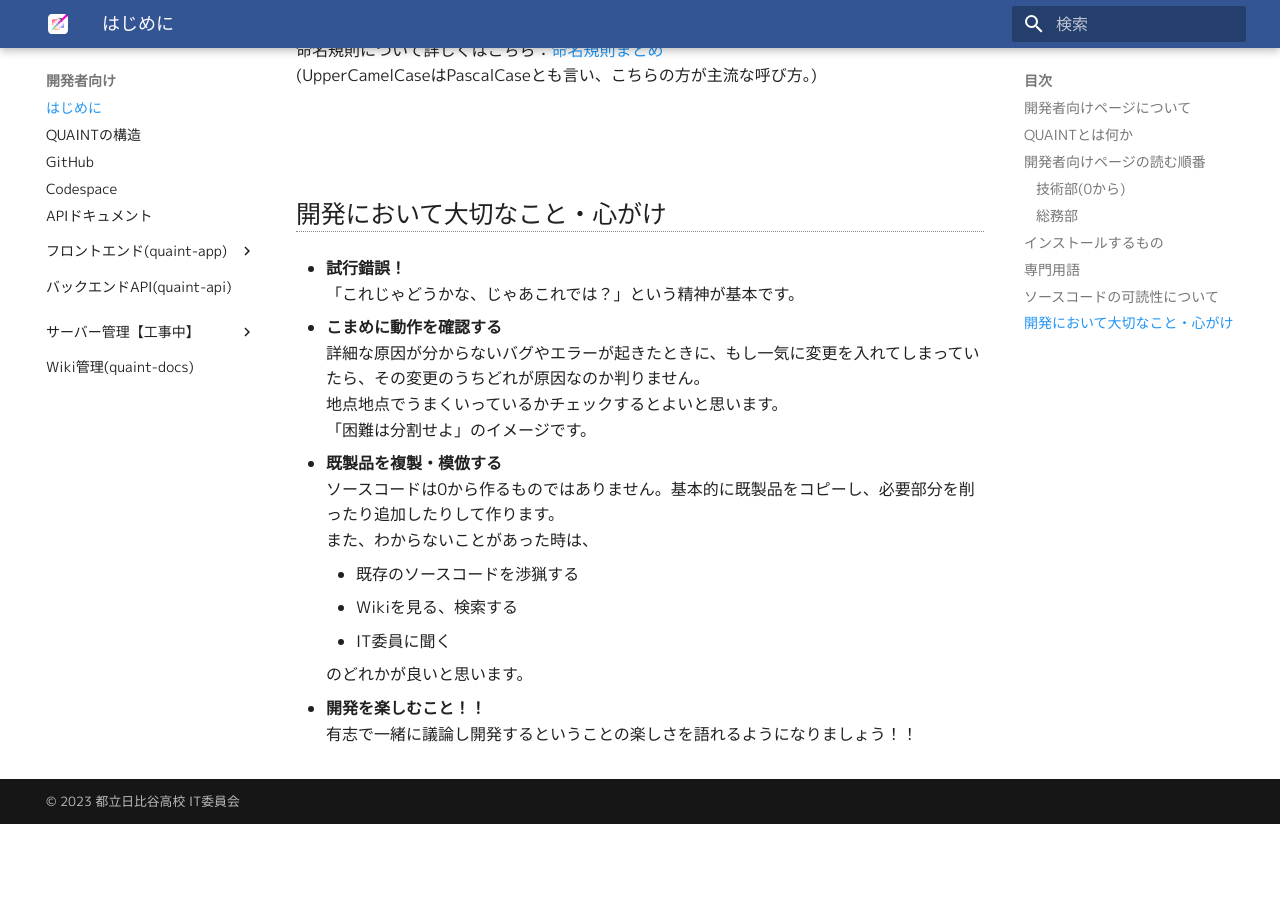
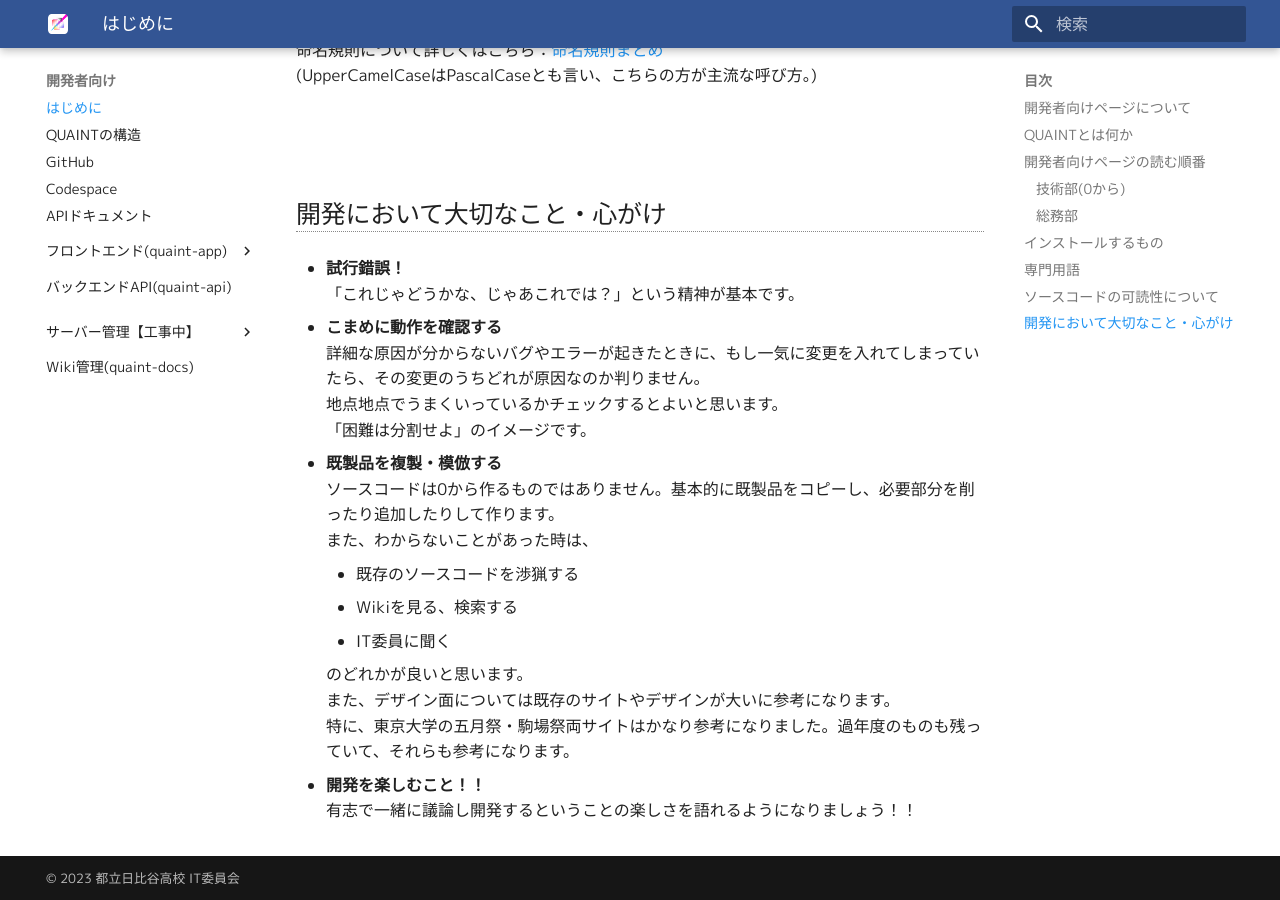
Before and after one commit to hibiya-itchief/quaint-docs, an MkDocs documentation site: the page built from docs/developer/index.md, in a window 1280 px wide and 900 px high, scrolled down 4066 px. Built offline with MkDocs 1.6.1 and Material for MkDocs 9.7.7, drawn with Linux system fonts in a browser that asks for light colours; nearby versions of some CDN libraries; before the commit the page ends 4890 px from its top, so only the background shows below that.

Commit message:
docs: 加筆

```diff
--- a/docs/developer/index.md
+++ b/docs/developer/index.md
@@ -250,6 +250,8 @@ Surfaceは比較的容量の少ないモデルですが、開発に支障は出
     - IT委員に聞く
 
     のどれかが良いと思います。
+    また、デザイン面については既存のサイトやデザインが大いに参考になります。
+    特に、東京大学の五月祭・駒場祭両サイトはかなり参考になりました。過年度のものも残っていて、それらも参考になります。
 
 - **開発を楽しむこと！！**
 有志で一緒に議論し開発するということの楽しさを語れるようになりましょう！！
```
